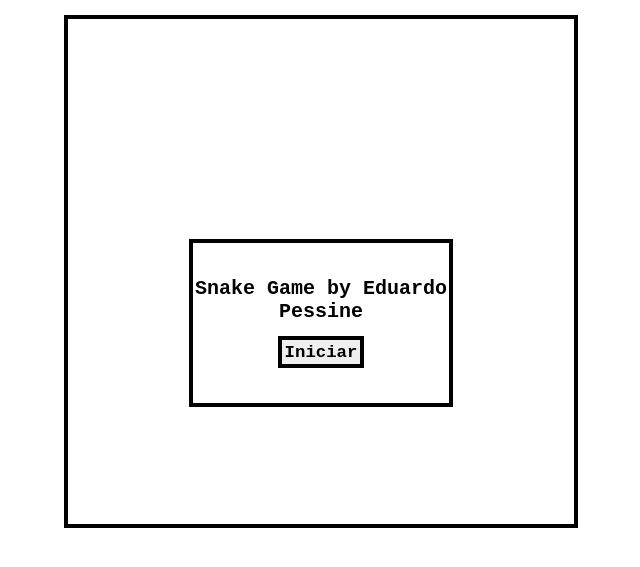
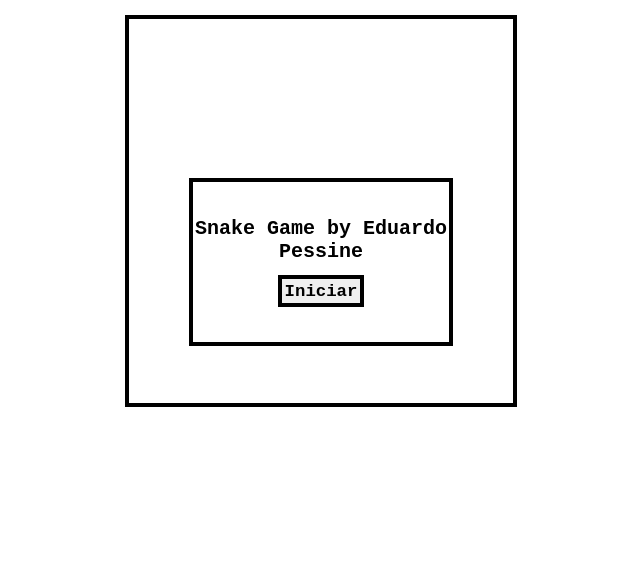
Before and after one commit to epessine/ex-snake, a plain HTML site: page index.html in a window 1280 px wide. Shown: the part 59-626 px from the top of the page, without its empty margins (319-959 px from the left). Drawn offline with Linux system fonts and the light colour scheme.

Commit message:
corrige bugs da responsividade

```diff
--- a/style.css
+++ b/style.css
@@ -83,8 +83,8 @@ canvas {
 
 @media only screen and (orientation: landscape) {
     .game-container {
-        height: 80%;
-        width: 50%;
+        height: 60%;
+        width: 38%;
     }
     canvas {
         width: 80%;
```
